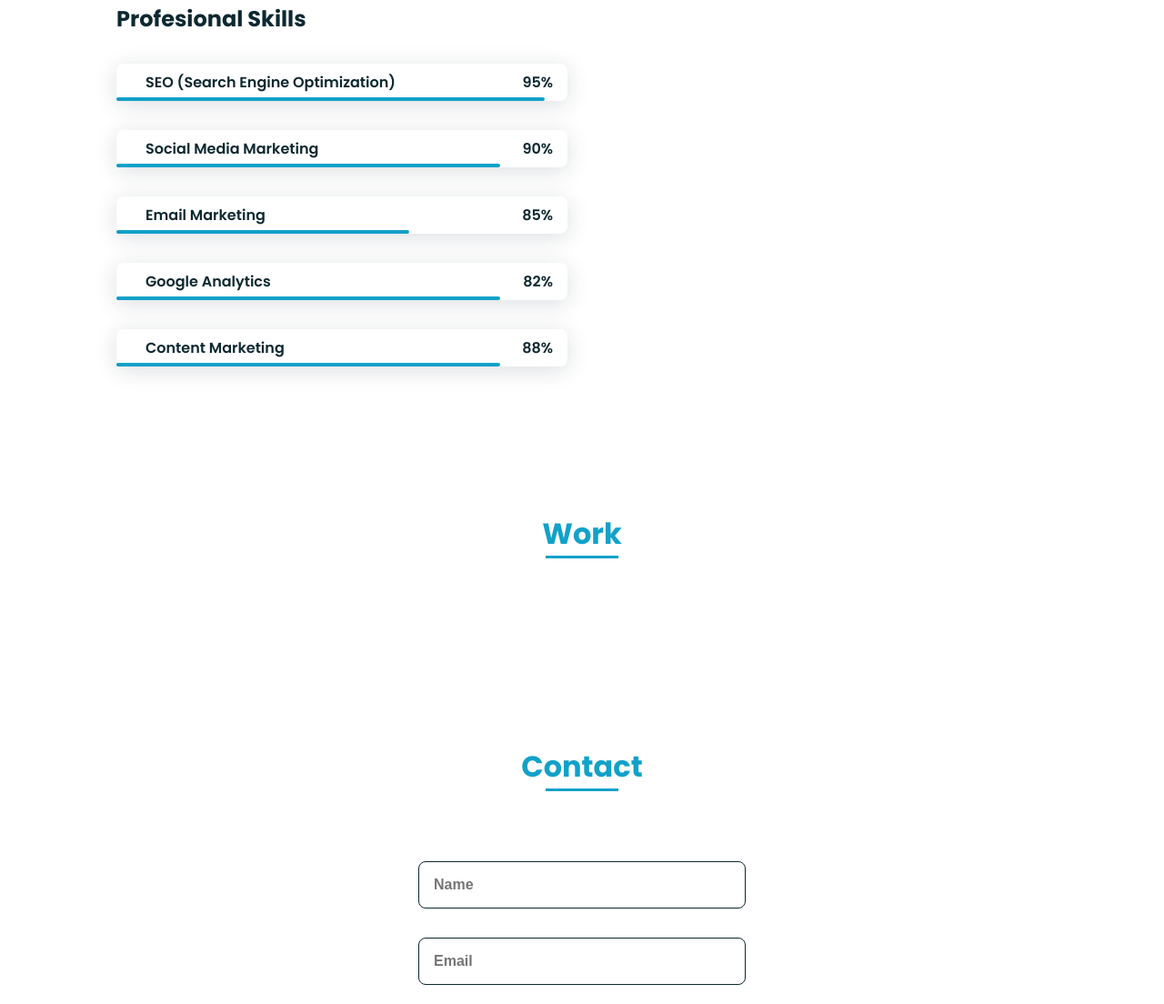
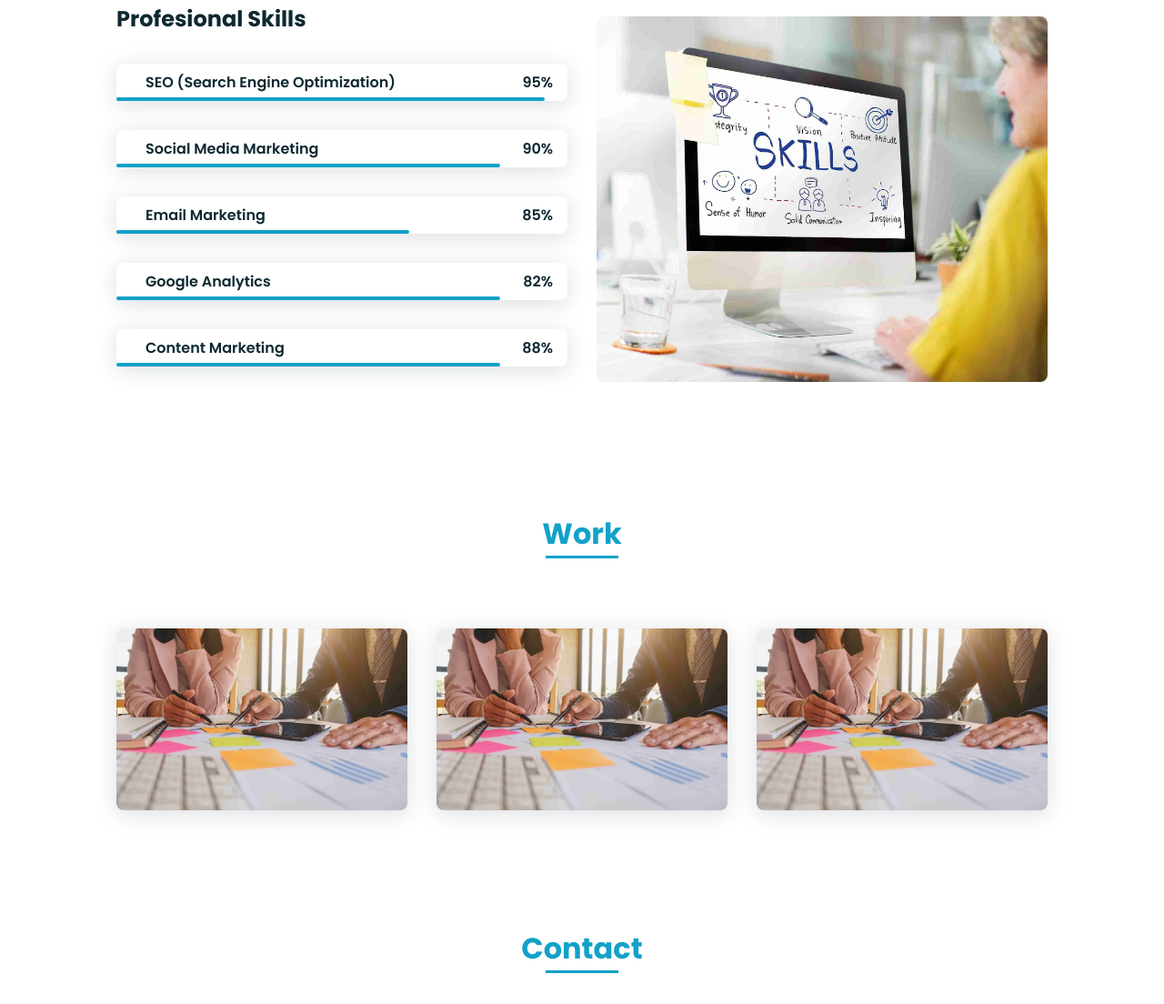
Before and after one commit to ubaid1741/Irfana-Yaseen-Portfolio, a plain HTML site: page index.html in a window 1280 px wide. Shown: the part 1296-2400 px from the top of the page at 91% size. Drawn offline with nearby package versions, Linux system fonts and the light colour scheme.

Commit message:
Update index.html

```diff
--- a/index.html
+++ b/index.html
@@ -179,7 +179,7 @@
                     </div>
 
                     <div>
-                        <img src="assets/skills-portfolio.jpg" alt="" class="skills__img">
+                        <img src="skills-portfolio.jpg" alt="" class="skills__img">
                     </div>
                 </div>
             </section>
@@ -190,13 +190,13 @@
 
                 <div class="work__container bd-grid">
                    <a href="" class="work__img">
-                        <img src="assets/project2-portofolio.jpg" alt="">
+                        <img src="project2-portofolio.jpg" alt="">
                     </a>
                     <a href="" class="work__img">
-                        <img src="assets/project2-portofolio.jpg" alt="">
+                        <img src="project2-portofolio.jpg" alt="">
                     </a>
                     <a href="" class="work__img">
-                        <img src="assets/project2-portofolio.jpg" alt="">
+                        <img src="project2-portofolio.jpg" alt="">
                     </a>
 
                 </div>
```
